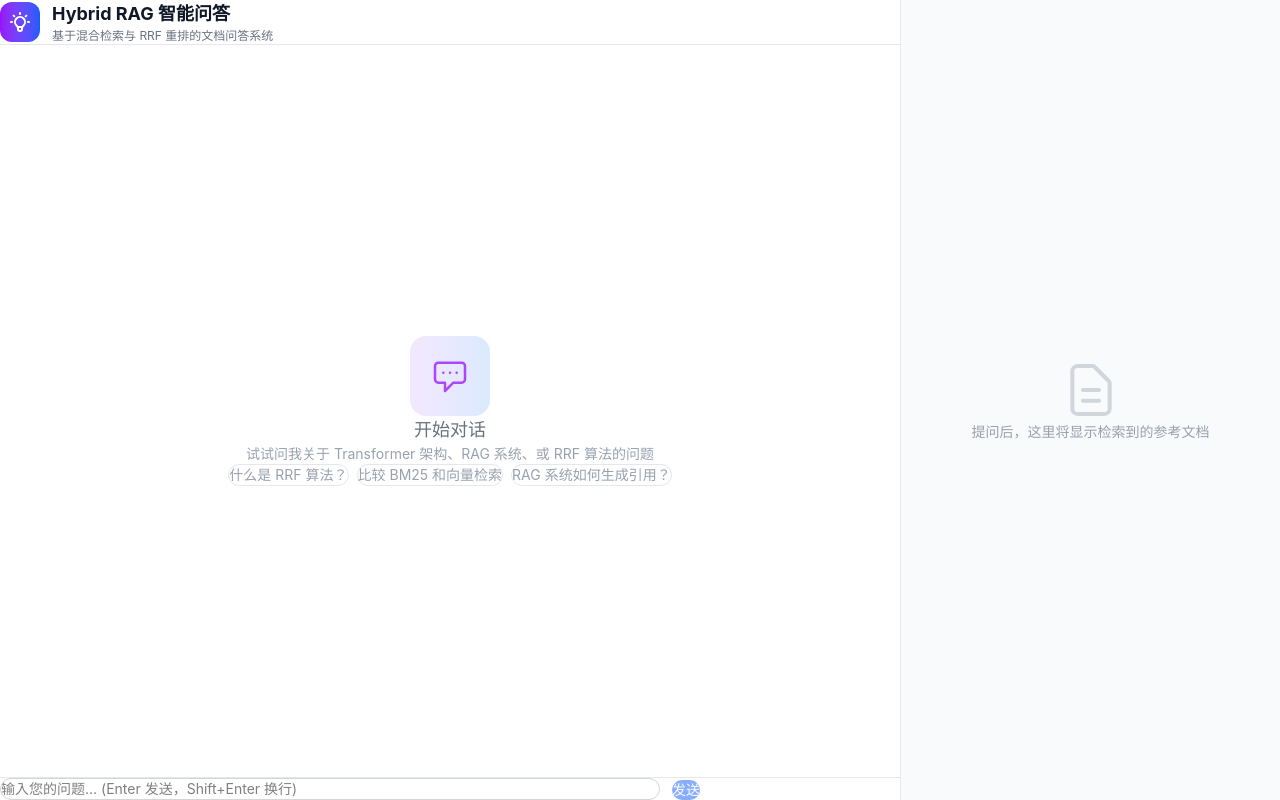
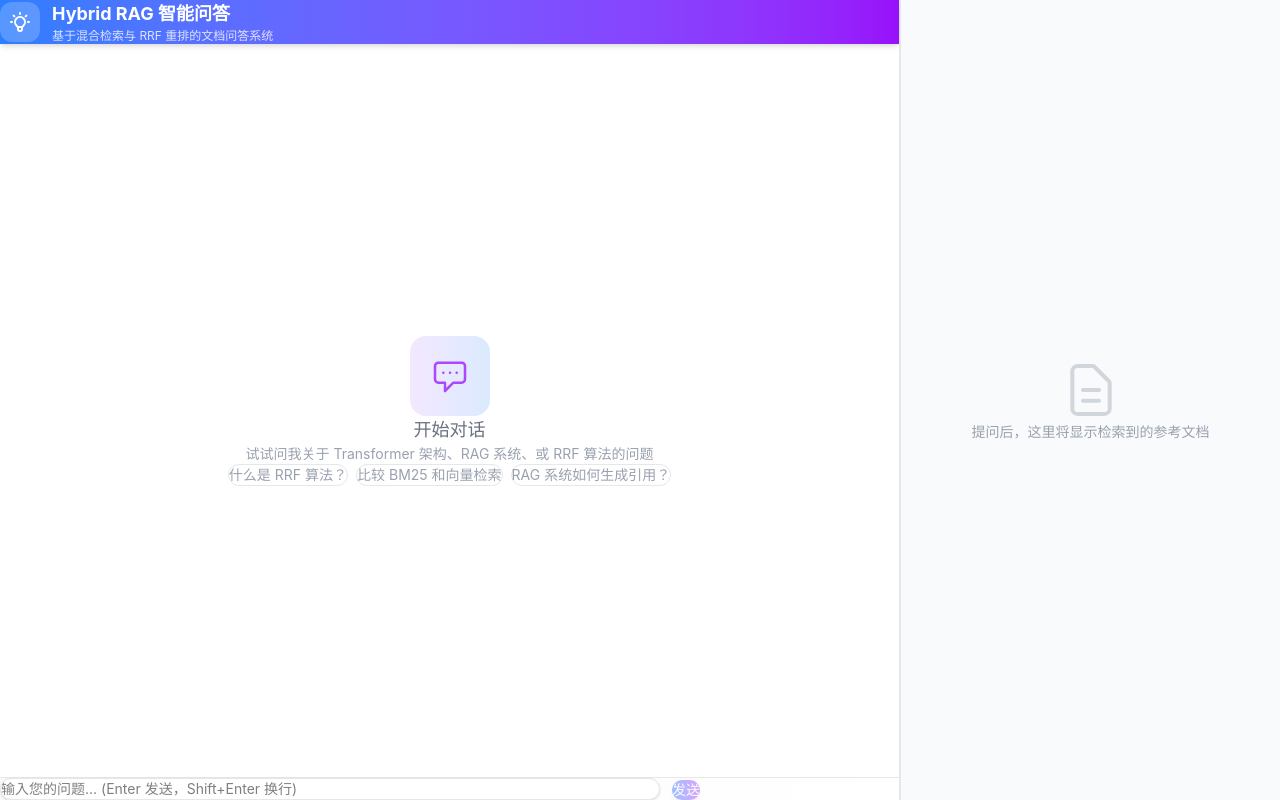
Before and after one commit to xt-fg/Hybrid-RAG-Citation, a React (Vite) app in the folder frontend/: page / in a window 1280 px wide. Built offline with nearby package versions, Linux system fonts and the light colour scheme.

Commit message:
fix: 优化前端 UI 样式 - 渐变 Header、消息气泡阴影、引用标识样式

```diff
--- a/frontend/src/App.tsx
+++ b/frontend/src/App.tsx
@@ -81,20 +81,20 @@ function App() {
   };
 
   return (
-    <div className="flex h-screen bg-gray-50 overflow-hidden">
+    <div className="flex h-screen bg-gradient-to-br from-gray-50 to-gray-100 overflow-hidden">
       {/* Left: Chat Panel */}
-      <div className="flex-1 flex flex-col bg-white shadow-lg min-w-0">
+      <div className="flex-1 flex flex-col bg-white min-w-0 border-r border-gray-200">
         {/* Header */}
-        <div className="border-b border-gray-200 px-4 py-3 flex-shrink-0">
+        <div className="bg-gradient-to-r from-blue-500 to-purple-600 px-4 py-3 flex-shrink-0 shadow-md">
           <div className="flex items-center gap-3">
-            <div className="w-10 h-10 rounded-xl bg-gradient-to-r from-purple-600 to-blue-600 flex items-center justify-center">
+            <div className="w-10 h-10 rounded-xl bg-white/20 backdrop-blur flex items-center justify-center">
               <svg className="w-6 h-6 text-white" fill="none" stroke="currentColor" viewBox="0 0 24 24">
                 <path strokeLinecap="round" strokeLinejoin="round" strokeWidth={2} d="M9.663 17h4.673M12 3v1m6.364 1.636l-.707.707M21 12h-1M4 12H3m3.343-5.657l-.707-.707m2.828 9.9a5 5 0 117.072 0l-.548.547A3.374 3.374 0 0014 18.469V19a2 2 0 11-4 0v-.531c0-.895-.356-1.754-.988-2.386l-.548-.547z" />
               </svg>
             </div>
             <div>
-              <h1 className="text-lg font-bold text-gray-900">Hybrid RAG 智能问答</h1>
-              <p className="text-xs text-gray-500">基于混合检索与 RRF 重排的文档问答系统</p>
+              <h1 className="text-lg font-bold text-white">Hybrid RAG 智能问答</h1>
+              <p className="text-xs text-white/80">基于混合检索与 RRF 重排的文档问答系统</p>
             </div>
           </div>
         </div>
@@ -125,7 +125,7 @@ function App() {
               </div>
             </div>
           ) : (
-            <div className="max-w-[700px] mx-auto">
+            <div className="max-w-[700px] mx-auto space-y-2">
               {messages.map((message) => (
                 <ChatMessage
                   key={message.id}
--- a/frontend/src/components/ChatInput.tsx
+++ b/frontend/src/components/ChatInput.tsx
@@ -23,21 +23,21 @@ export function ChatInput({ onSend, isLoading }: ChatInputProps) {
   };
 
   return (
-    <div className="border-t border-gray-200 bg-white p-3 flex-shrink-0">
+    <div className="border-t border-gray-200 bg-gradient-to-r from-gray-50 to-white p-4 flex-shrink-0">
       <div className="flex items-end gap-3 max-w-[700px] mx-auto">
         <textarea
           value={input}
           onChange={(e) => setInput(e.target.value)}
           onKeyDown={handleKeyDown}
           placeholder="输入您的问题... (Enter 发送，Shift+Enter 换行)"
-          className="flex-1 resize-none rounded-xl border border-gray-300 px-4 py-3 text-sm focus:outline-none focus:ring-2 focus:ring-blue-500 focus:border-transparent max-h-32"
+          className="flex-1 resize-none rounded-2xl border border-gray-200 bg-white px-4 py-3 text-sm focus:outline-none focus:ring-2 focus:ring-blue-500 focus:border-transparent max-h-32 shadow-sm"
           rows={1}
           disabled={isLoading}
         />
         <button
           onClick={handleSend}
           disabled={!input.trim() || isLoading}
-          className="px-5 py-3 bg-blue-600 text-white rounded-xl font-medium text-sm hover:bg-blue-700 focus:outline-none focus:ring-2 focus:ring-blue-500 focus:ring-offset-2 disabled:opacity-50 disabled:cursor-not-allowed transition-colors"
+          className="px-6 py-3 bg-gradient-to-r from-blue-500 to-purple-500 text-white rounded-2xl font-medium text-sm hover:from-blue-600 hover:to-purple-600 focus:outline-none focus:ring-2 focus:ring-blue-500 focus:ring-offset-2 disabled:opacity-50 disabled:cursor-not-allowed transition-all shadow-md hover:shadow-lg"
         >
           {isLoading ? (
             <span className="flex items-center gap-2">
--- a/frontend/src/components/ChatMessage.tsx
+++ b/frontend/src/components/ChatMessage.tsx
@@ -19,7 +19,7 @@ export function ChatMessage({ message, onCitationClick }: ChatMessageProps) {
           <button
             key={index}
             onClick={() => onCitationClick(docId)}
-            className="inline-flex items-center px-1.5 py-0.5 mx-0.5 text-xs font-medium text-blue-700 bg-blue-100 rounded-md hover:bg-blue-200 transition-colors cursor-pointer"
+            className="inline-flex items-center px-2 py-0.5 mx-1 text-xs font-semibold text-purple-700 bg-purple-100 rounded-full hover:bg-purple-200 transition-all cursor-pointer shadow-sm hover:shadow"
           >
             {part}
           </button>
@@ -32,24 +32,24 @@ export function ChatMessage({ message, onCitationClick }: ChatMessageProps) {
   return (
     <div className={`flex ${isUser ? 'justify-end' : 'justify-start'} mb-4`}>
       <div
-        className={`max-w-[85%] rounded-2xl px-4 py-3 ${
+        className={`max-w-[85%] rounded-2xl px-4 py-3 shadow-sm ${
           isUser
-            ? 'bg-blue-600 text-white'
-            : 'bg-gray-100 text-gray-900'
+            ? 'bg-gradient-to-r from-blue-500 to-blue-600 text-white'
+            : 'bg-white border border-gray-200 text-gray-800'
         }`}
       >
         {!isUser && (
-          <div className="flex items-center gap-2 mb-2">
-            <div className="w-6 h-6 rounded-full bg-gradient-to-r from-purple-500 to-blue-500 flex items-center justify-center">
+          <div className="flex items-center gap-2 mb-3 pb-2 border-b border-gray-100">
+            <div className="w-7 h-7 rounded-full bg-gradient-to-r from-purple-500 to-blue-500 flex items-center justify-center shadow-md">
               <span className="text-white text-xs font-bold">AI</span>
             </div>
-            <span className="text-xs text-gray-500">Hybrid RAG Assistant</span>
+            <span className="text-xs font-medium text-gray-500">Hybrid RAG Assistant</span>
           </div>
         )}
-        <div className="text-sm leading-relaxed whitespace-pre-wrap">
+        <div className="text-sm leading-relaxed whitespace-pre-wrap" style={{whiteSpace: 'pre-wrap'}}>
           {isUser ? message.content : renderContent(message.content)}
         </div>
-        <div className={`text-xs mt-2 ${isUser ? 'text-blue-200' : 'text-gray-400'}`}>
+        <div className={`text-xs mt-2 pt-2 border-t ${isUser ? 'border-blue-400 text-blue-200' : 'border-gray-100 text-gray-400'}`}>
           {message.timestamp.toLocaleTimeString()}
         </div>
       </div>
```
